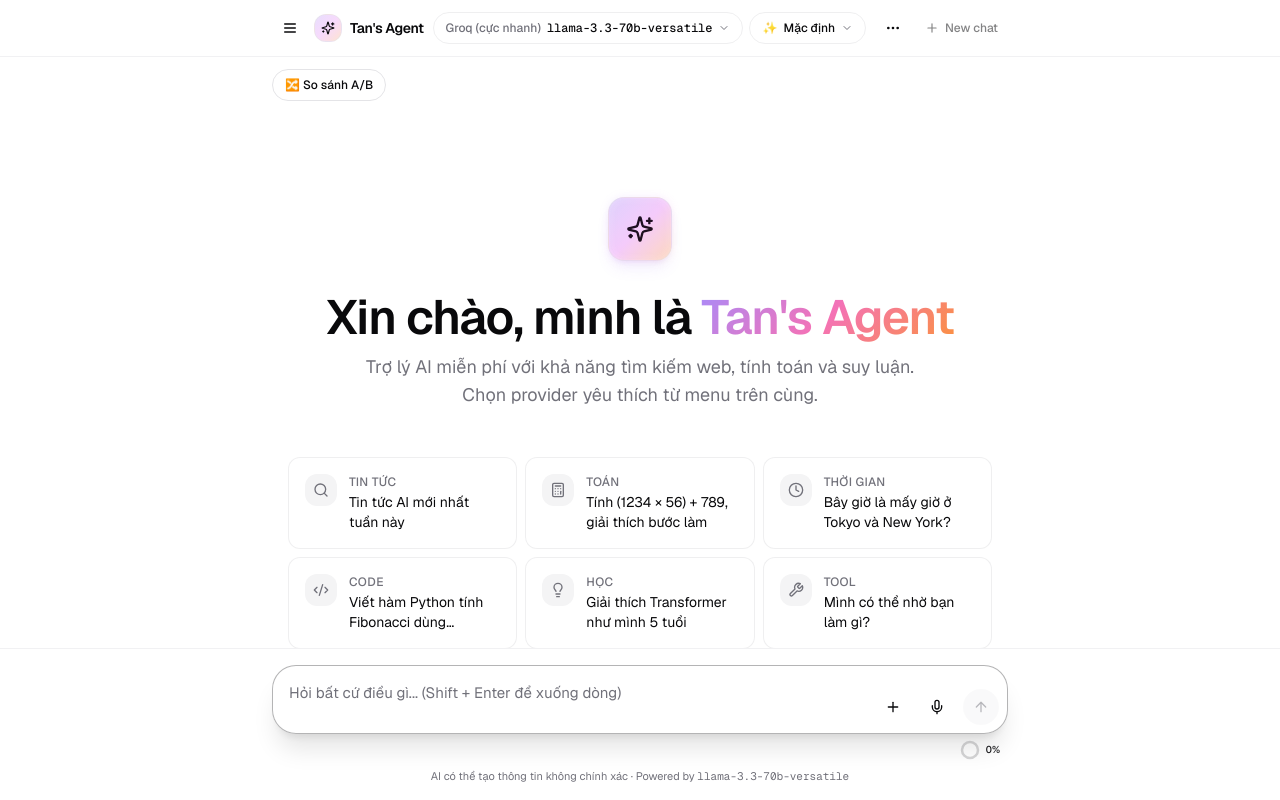
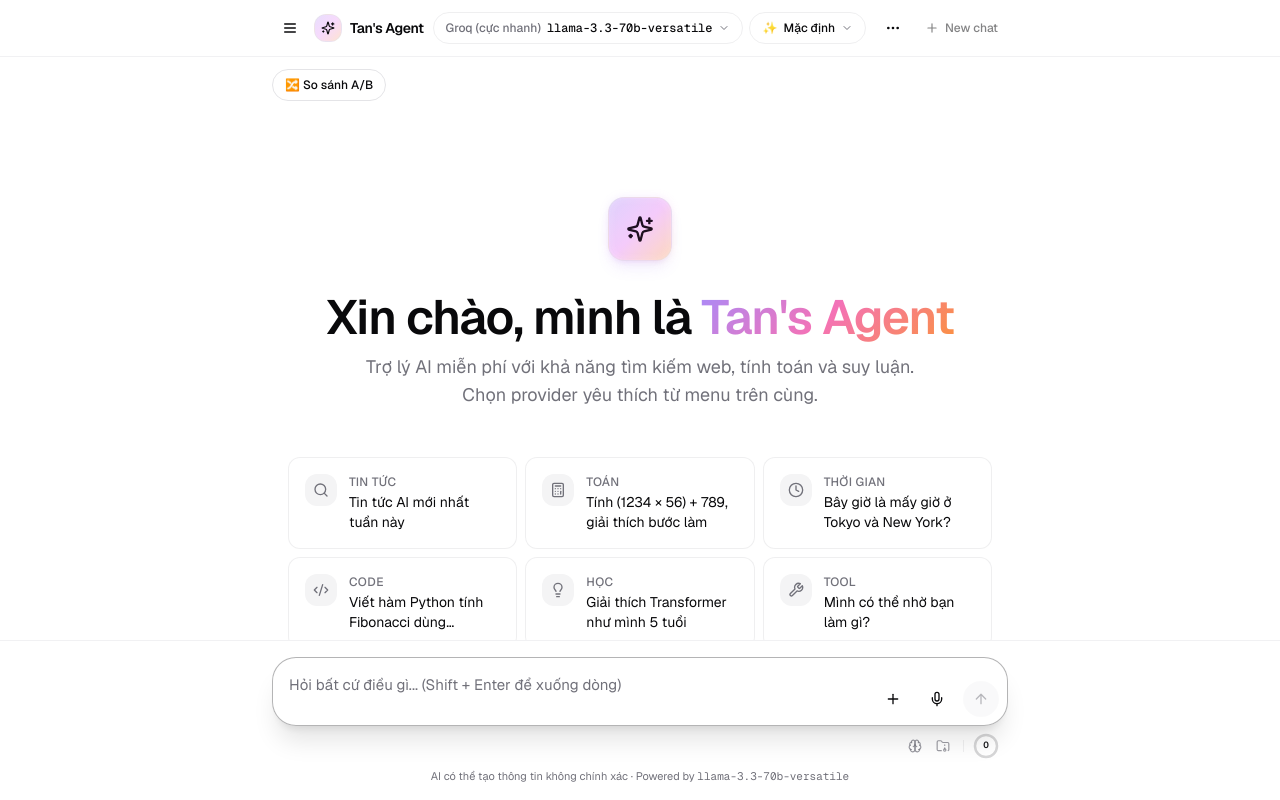
Before and after one commit to VuTan11501/tans-agents, a Next.js app: page / in a window 1280 px wide. Built offline with nearby package versions, Linux system fonts and the light colour scheme.

Commit message:
ui(composer): AI feature toggles next to context ring; pct inside circle

```diff
--- a/components/composer.tsx
+++ b/components/composer.tsx
@@ -1,6 +1,6 @@
 "use client"
 import { useRef, useEffect, useMemo, useState, type ChangeEvent, type DragEvent, type FormEvent, type KeyboardEvent } from "react"
-import { ArrowUp, Eye, FileText, Mic, Paperclip, Plus, Square, X } from "lucide-react"
+import { ArrowUp, Brain, Eye, FileText, FolderArchive, Mic, Paperclip, Plus, Square, X } from "lucide-react"
 import { MarkdownPreview } from "@/components/markdown-preview"
 import { RagPicker } from "@/components/rag-picker"
 import { Textarea } from "@/components/ui/textarea"
@@ -546,28 +546,33 @@ export function Composer({ value, onChange, onSubmit, onStop, isStreaming, disab
           )}
         </div>
       </div>
-      <div className="mt-1.5 flex items-center justify-end gap-1.5 px-2 text-[10px] text-muted-foreground">
+      <div className="mt-1.5 flex items-center justify-end gap-1 px-2 text-[10px] text-muted-foreground">
+        <AiFeatureToggle storageKey="tans:self-critique" label="Tự đánh giá câu trả lời" icon={<Brain className="h-3.5 w-3.5" />} />
+        <AiFeatureToggle storageKey="tans:auto-compact" label="Tự nén context khi đầy" icon={<FolderArchive className="h-3.5 w-3.5" />} />
+        <span className="mx-1 h-3 w-px bg-border/60" aria-hidden />
         <Tooltip>
           <TooltipTrigger asChild>
-            <div className={cn("inline-flex items-center gap-1.5", contextRingColor)}>
-              <div className="relative inline-flex h-5 w-5 items-center justify-center">
-                <svg className="absolute inset-0 h-5 w-5 -rotate-90" viewBox="0 0 20 20" aria-hidden>
-                  <circle cx="10" cy="10" r="8" fill="none" stroke="currentColor" strokeOpacity="0.18" strokeWidth="2.5" />
+            <div className={cn("inline-flex items-center", contextRingColor)}>
+              <div className="relative inline-flex h-7 w-7 items-center justify-center">
+                <svg className="absolute inset-0 h-7 w-7 -rotate-90" viewBox="0 0 28 28" aria-hidden>
+                  <circle cx="14" cy="14" r="11" fill="none" stroke="currentColor" strokeOpacity="0.18" strokeWidth="2.5" />
                   <circle
-                    cx="10"
-                    cy="10"
-                    r="8"
+                    cx="14"
+                    cy="14"
+                    r="11"
                     fill="none"
                     stroke="currentColor"
                     strokeWidth="2.5"
                     strokeLinecap="round"
-                    strokeDasharray={2 * Math.PI * 8}
-                    strokeDashoffset={2 * Math.PI * 8 * (1 - contextUsage.barPct / 100)}
+                    strokeDasharray={2 * Math.PI * 11}
+                    strokeDashoffset={2 * Math.PI * 11 * (1 - contextUsage.barPct / 100)}
                     style={{ transition: "stroke-dashoffset 200ms ease-out" }}
                   />
                 </svg>
+                <span className="relative text-[9px] font-semibold leading-none tabular-nums">
+                  {contextUsage.pct}
+                </span>
               </div>
-              <span className="font-medium tabular-nums">{contextUsage.pct}%</span>
             </div>
           </TooltipTrigger>
           <TooltipContent side="top">
@@ -586,3 +591,34 @@ export function Composer({ value, onChange, onSubmit, onStop, isStreaming, disab
     </form>
   )
 }
+
+function AiFeatureToggle({ storageKey, label, icon }: { storageKey: string; label: string; icon: React.ReactNode }) {
+  const [enabled, setEnabled] = useState(false)
+  useEffect(() => {
+    if (typeof window === "undefined") return
+    setEnabled(window.localStorage.getItem(storageKey) === "true")
+  }, [storageKey])
+  function toggle() {
+    const next = !enabled
+    setEnabled(next)
+    if (typeof window !== "undefined") window.localStorage.setItem(storageKey, String(next))
+  }
+  return (
+    <Tooltip>
+      <TooltipTrigger asChild>
+        <button
+          type="button"
+          onClick={toggle}
+          aria-pressed={enabled}
+          className={cn(
+            "inline-flex h-6 w-6 items-center justify-center rounded-full transition-colors",
+            enabled ? "bg-primary/15 text-primary" : "text-muted-foreground/70 hover:bg-muted hover:text-foreground"
+          )}
+        >
+          {icon}
+        </button>
+      </TooltipTrigger>
+      <TooltipContent side="top">{label} · {enabled ? "Bật" : "Tắt"}</TooltipContent>
+    </Tooltip>
+  )
+}
```
